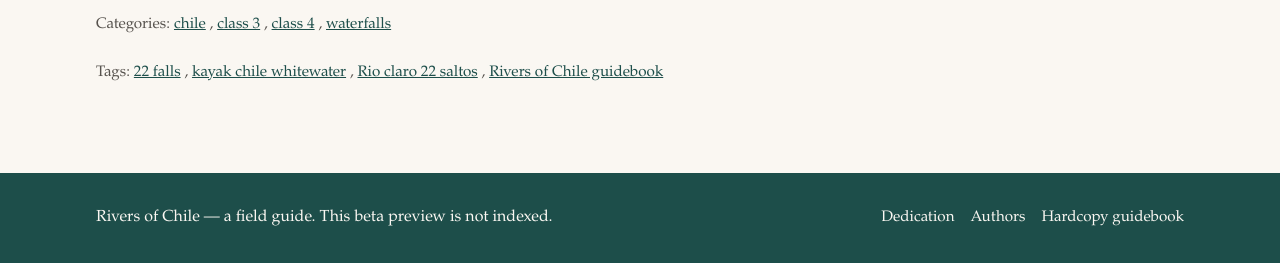
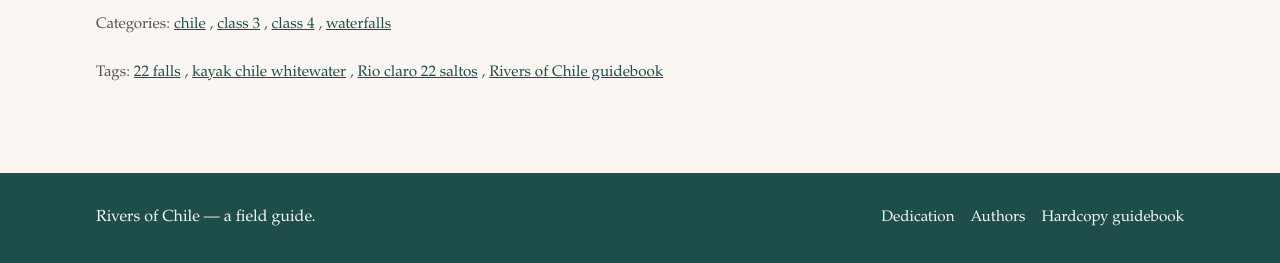
Before and after one commit to fieldingtron/rivers-of-chile, an Astro site: page /22-teacups-22-tazas-rio-claro/ in a window 1280 px wide. Shown: the part 2658-2921 px from the top of the page. Built offline with nearby package versions, Linux system fonts and the light colour scheme; Astro itself is replaced by a stand-in of ours.

Commit message:
Remove the beta footer line; noindex layers unchanged.

```diff
--- a/src/components/Footer.astro
+++ b/src/components/Footer.astro
@@ -2,7 +2,7 @@
 ---
 <footer class="site-footer">
   <div class="site-footer-inner">
-    <p>Rivers of Chile — a field guide. This beta preview is not indexed.</p>
+    <p>Rivers of Chile — a field guide.</p>
     <nav class="site-nav" aria-label="Footer">
       <a href="/dedication/">Dedication</a>
       <a href="/about-authors/">Authors</a>
```
